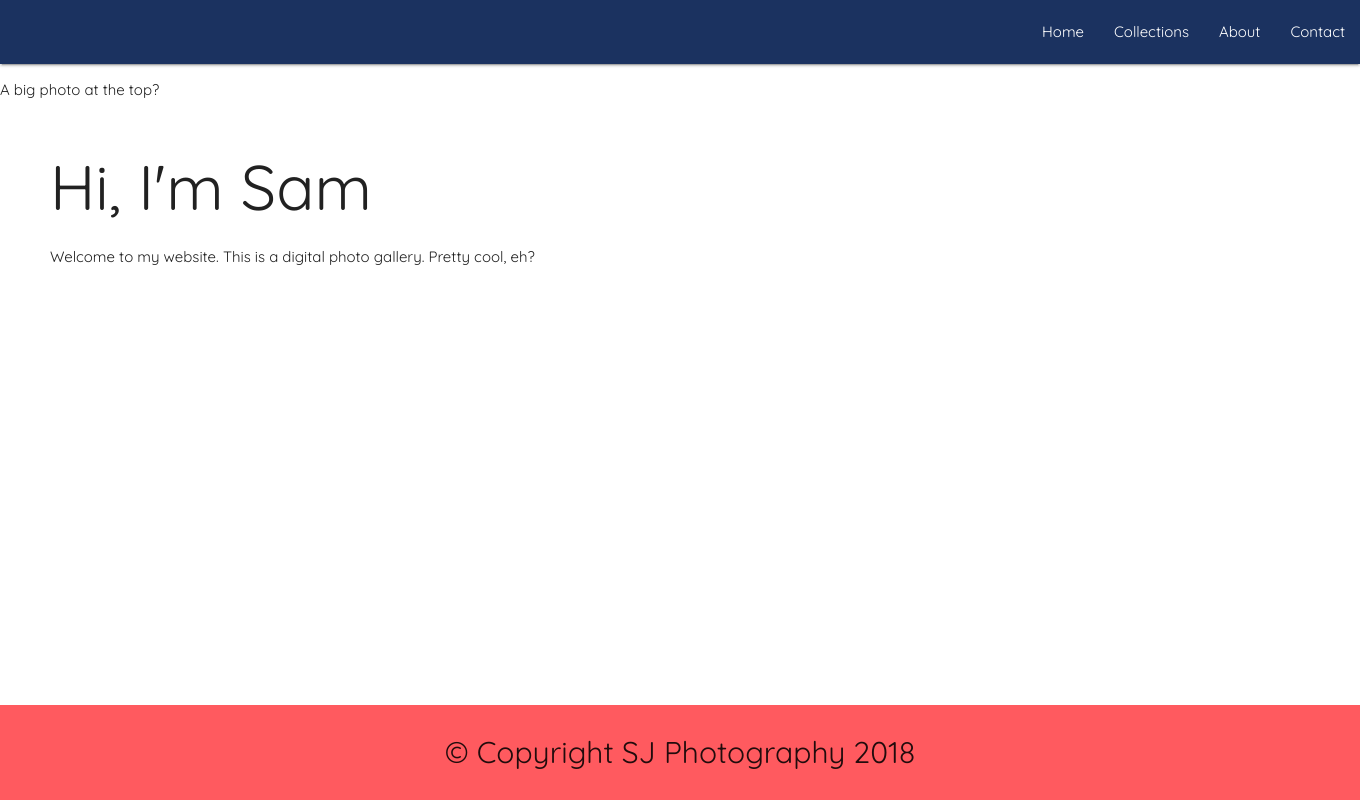
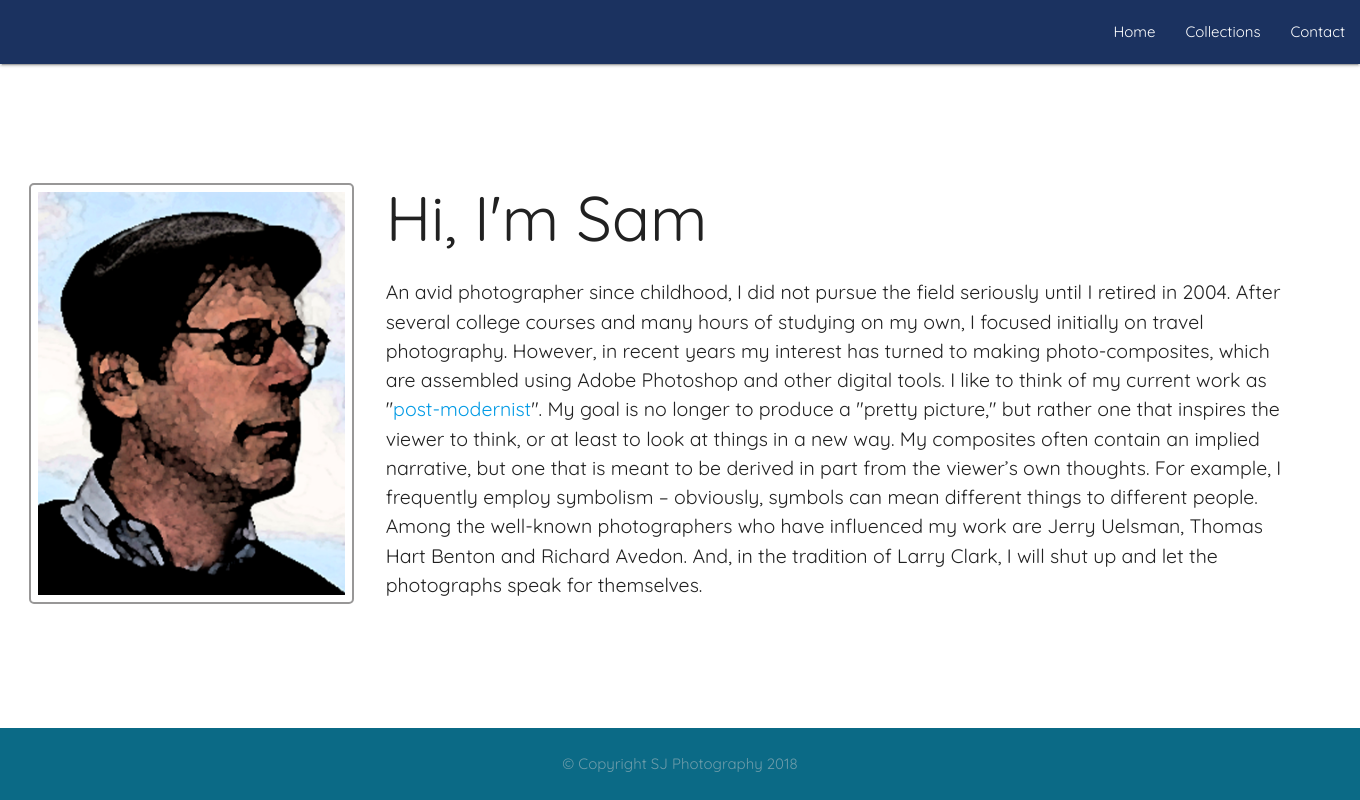
Before and after one commit to WithoutATowel/sjphotography, a Django app: page / in a window 1360 px wide. Run offline with Django 3.2, Linux system fonts and the light colour scheme.

```diff
--- a/gallery/static/styles.css
+++ b/gallery/static/styles.css
@@ -10,38 +10,89 @@ nav {
   background-color: #1B3260; }
 
 main {
-  flex: 1 0 auto; }
+  flex: 1 0 auto;
+  display: flex;
+  flex-direction: column; }
 
 footer {
-  background-color: #FF5A5F;
+  background-color: #0B6A86;
   text-align: center;
   padding: 25px 0;
-  font-size: 2em; }
+  font-size: 1em;
+  color: rgba(208, 208, 208, 0.5); }
 
 .container {
-  margin: 50px;
-  width: 100%; }
+  width: 100%;
+  margin-top: 30px; }
 
-.card-container {
+#home {
+  flex: 1 0 auto;
+  display: flex;
+  flex-direction: column;
+  justify-content: center; }
+  #home h1 {
+    margin-top: 0; }
+  #home #sam {
+    padding: 7px;
+    border: 2px solid #989797;
+    border-radius: 5px; }
+  #home #bio #text-content {
+    margin: 0 20px 0 20px; }
+  #home #bio p {
+    font-size: 1.3em; }
+
+#collections h1 {
+  margin-left: 7.5px; }
+#collections .card-container {
   display: inline-block; }
-
-.card {
+#collections .card {
   display: inline-block;
   margin: 0.5em;
   width: 350px;
   overflow: hidden !important; }
 
-.photo-thumb {
-  max-width: 200px;
-  max-height: 200px; }
+#show-collection #thumbs {
+  display: flex;
+  flex-direction: row; }
+#show-collection .thumb-container {
+  display: flex;
+  justify-content: center;
+  align-items: center;
+  overflow: hidden;
+  width: 200px;
+  height: 150px;
+  margin: 0 2px; }
+#show-collection .photo-thumb {
+  max-width: 300px;
+  max-height: 300px; }
+#show-collection .modal {
+  outline: none;
+  top: 16% !important;
+  width: auto; }
 
-.modal {
-  outline: none;
-  top: 16% !important; }
-
-.btn {
+#contact h1 {
+  margin-left: 22.5px; }
+#contact .btn {
   background-color: #4c4f54;
   color: white;
-  font-weight: bold; }
+  font-weight: bold;
+  border: 1px solid black; }
+#contact .btn:hover {
+  background: black;
+  color: white; }
+#contact .input-field input:focus, #contact .input-field textarea:focus {
+  background-color: rgba(238, 221, 170, 0.1);
+  color: black;
+  padding-left: 10px;
+  border-bottom: 1px solid gray; }
+#contact .input-field input[type=text]:focus + label,
+#contact .input-field input[type=email]:focus + label,
+#contact .input-field textarea:focus + label {
+  color: #9e9e9e; }
+#contact .input-field input[type=text]:focus,
+#contact .input-field input[type=email]:focus,
+#contact .input-field textarea:focus {
+  border-bottom: 1px solid #9e9e9e;
+  box-shadow: 0 1px 0 0 #9e9e9e; }
 
 /*# sourceMappingURL=styles.css.map */
--- a/gallery/static/styles.scss
+++ b/gallery/static/styles.scss
@@ -1,5 +1,5 @@
 $color-one: #1B3260;
-$color-two: #FF5A5F;
+$color-two: #0B6A86;
 $color-three: #4c4f54;
 $color-four: #F5F5F5;
 
@@ -18,18 +18,54 @@ nav {
 
 main {
     flex: 1 0 auto;
+    display: flex;
+    flex-direction: column;
 }
 
 footer {
     background-color: $color-two;
     text-align: center;
     padding: 25px 0;
-    font-size: 2em;
+    font-size: 1em;
+    color: rgba(208,208,208,0.5);
 }
 
 .container {
-    margin: 50px;
     width: 100%;
+    margin-top: 30px;
+}
+
+
+#home {
+    flex: 1 0 auto;
+    display: flex;
+    flex-direction: column;
+    justify-content: center;
+
+    h1 {
+        margin-top: 0;
+    }
+
+    #sam {
+        padding: 7px;
+        border: 2px solid #989797;
+        border-radius: 5px;
+    }
+
+    #bio {
+        #text-content {
+            margin: 0 20px 0 20px;
+        }
+
+        p {
+            font-size: 1.3em;
+        }
+    }
+}
+
+#collections {
+    h1 {
+        margin-left: 7.5px;
     }
 
     .card-container {
--- a/gallery/templates/base.html
+++ b/gallery/templates/base.html
@@ -15,7 +15,6 @@
                 <ul id="nav-mobile" class="right hide-on-med-and-down">
                     <li><a href="/index">Home</a></li>
                     <li><a href="/collections">Collections</a></li>
-                    <li><a href="/about">About</a></li>
                     <li><a href="/contact">Contact</a></li>
                 </ul>
             </div>
--- a/gallery/templates/collections.html
+++ b/gallery/templates/collections.html
@@ -2,6 +2,7 @@
 {% load staticfiles %}
 
 {% block content %}
+    <div id="collections">
         <div class="container">
             <h1>Collections</h1>
             {% for collection in collections %}
@@ -22,4 +23,5 @@
                 </div>
             {% endfor %}
         </div>
+    </div>
 {% endblock %}
--- a/gallery/templates/contact.html
+++ b/gallery/templates/contact.html
@@ -2,6 +2,7 @@
 {% load staticfiles %}
 
 {% block content %}
+    <div id="contact">
         <div class="container">
             <div class="row section-header">
                 <h1>Contact</h1>
@@ -34,4 +35,5 @@
                 </div>
             </div>
         </div>
+    </div>
 {% endblock %}
--- a/gallery/templates/index.html
+++ b/gallery/templates/index.html
@@ -2,13 +2,17 @@
 {% load staticfiles %}
 
 {% block content %}
-    <div>
-        <p>A big photo at the top?</p>
-    </div>
-    <div class="container">
-        <div>
-            <h1>Hi, I'm Sam</h1>
-            <p>Welcome to my website. This is a digital photo gallery. Pretty cool, eh?</p>
+    <div id="home">
+        <div class="container">
+            <div class="row">
+                <img src="{% static '/images/sam.jpg' %}" class="col m3 s12" id="sam">
+                <div class="col m9 s12" id="bio">
+                    <div id="text-content">
+                        <h1>Hi, I'm Sam</h1>
+                        <p >An avid photographer since childhood, I did not pursue the field seriously until I retired in 2004. After several college courses and many hours of studying on my own, I focused initially on travel photography. However, in recent years my interest has turned to making photo-composites, which are assembled using Adobe Photoshop and other digital tools. I like to think of my current work as &quot;<a href="https://arthistoryunstuffed.com/postmodernism-in-photography/">post-modernist</a>&quot;. My goal is no longer to produce a &quot;pretty picture,&quot; but rather one that inspires the viewer to think, or at least to look at things in a new way. My composites often contain an implied narrative, but one that is meant to be derived in part from the viewer’s own thoughts. For example, I frequently employ symbolism – obviously, symbols can mean different things to different people. Among the well-known photographers who have influenced my work are Jerry Uelsman, Thomas Hart Benton and Richard Avedon. And, in the tradition of Larry Clark, I will shut up and let the photographs speak for themselves.</p>
+                    </div>
+                </div>
+            </div>
         </div>
     </div>
 {% endblock %}
--- a/gallery/urls.py
+++ b/gallery/urls.py
@@ -7,6 +7,5 @@ urlpatterns = [
     path('index', views.index, name='index'),
     path('collections', views.collections, name='collections'),
     path('collections/<int:collection_id>', views.show_collection, name='show_collection'),
-    path('about', views.about, name='about'),
     path('contact', views.contact, name='contact'),
 ]
--- a/gallery/views.py
+++ b/gallery/views.py
@@ -14,8 +14,5 @@ def show_collection(request, collection_id):
     collection = Collection.objects.get(id=collection_id)
     return render(request, 'show_collection.html', {'photos': photos, 'collection': collection})
 
-def about(request):
-    return render(request, 'about.html')
-
 def contact(request):
     return render(request, 'contact.html')
```
Also changed, not shown: other parts of gallery/static/styles.scss (+53 -2 lines), gallery/static/app.js (+36 -1 lines), gallery/templates/about.html (deleted, +0 -8 lines), gallery/templates/show_collection.html (+8 -2 lines), gallery/static/images/sam.jpg (added), 4 other files. Lines whose indentation alone changed are shown as unchanged.
